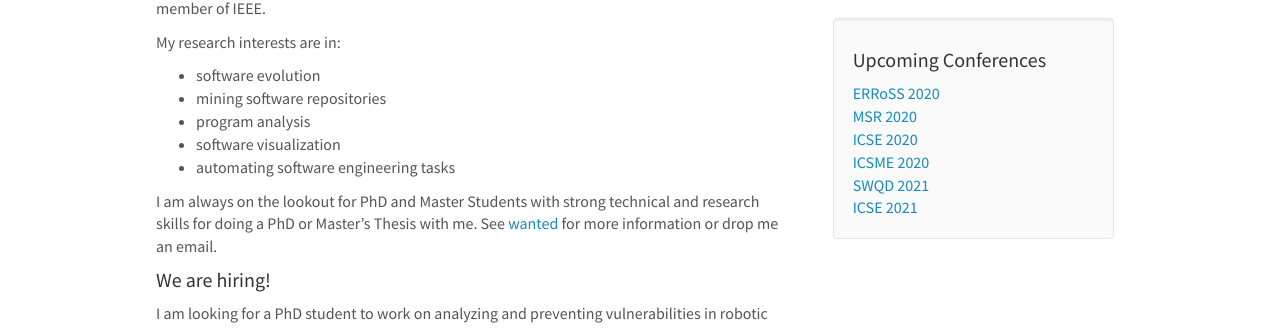
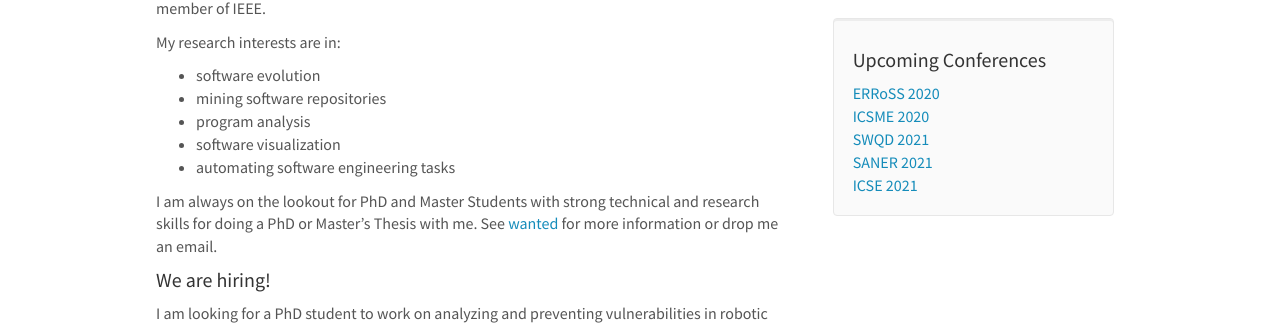
Before and after one commit to pinzger/pinzger.github.io, a Jekyll site: the page built from _pages/home.md, in a window 1280 px wide and 1226 px high. Shown: the part 644-972 px from the top of the window. Built offline with Jekyll 4.4.1, drawn with Linux system fonts in a browser that asks for light colours; nearby versions of some CDN libraries.

Commit message:
updated conferences

```diff
--- a/_includes/conferences.html
+++ b/_includes/conferences.html
@@ -3,10 +3,9 @@
 <h4>Upcoming Conferences</h4>
 
 <a href="https://www.erross.org/">ERRoSS 2020</a>  <br/>
-<a href="http://2020.msrconf.org/">MSR 2020</a> <br/>
-<a href="https://conf.researchr.org/home/icse-2020">ICSE 2020</a> <br/>
 <a href="https://icsme2020.github.io/">ICSME 2020</a> <br/>
-<a href="https://www.software-quality-days.com/en/">SWQD 2021</a> <br />
+<a href="https://www.software-quality-days.com/en/">SWQD 2021</a> <br/>
+<a href="https://saner2021.shidler.hawaii.edu/">SANER 2021</a> <br/>
 <a href="https://conf.researchr.org/home/icse-2021">ICSE 2021</a> <br/>
 
 </div>
```
